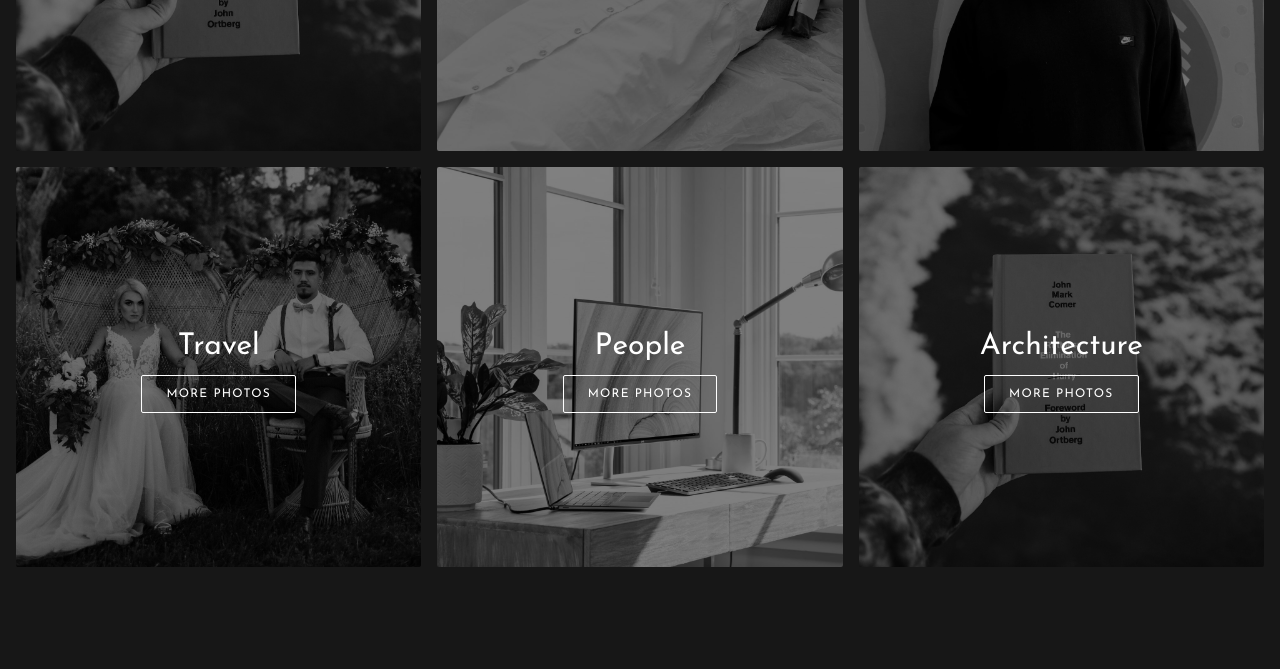
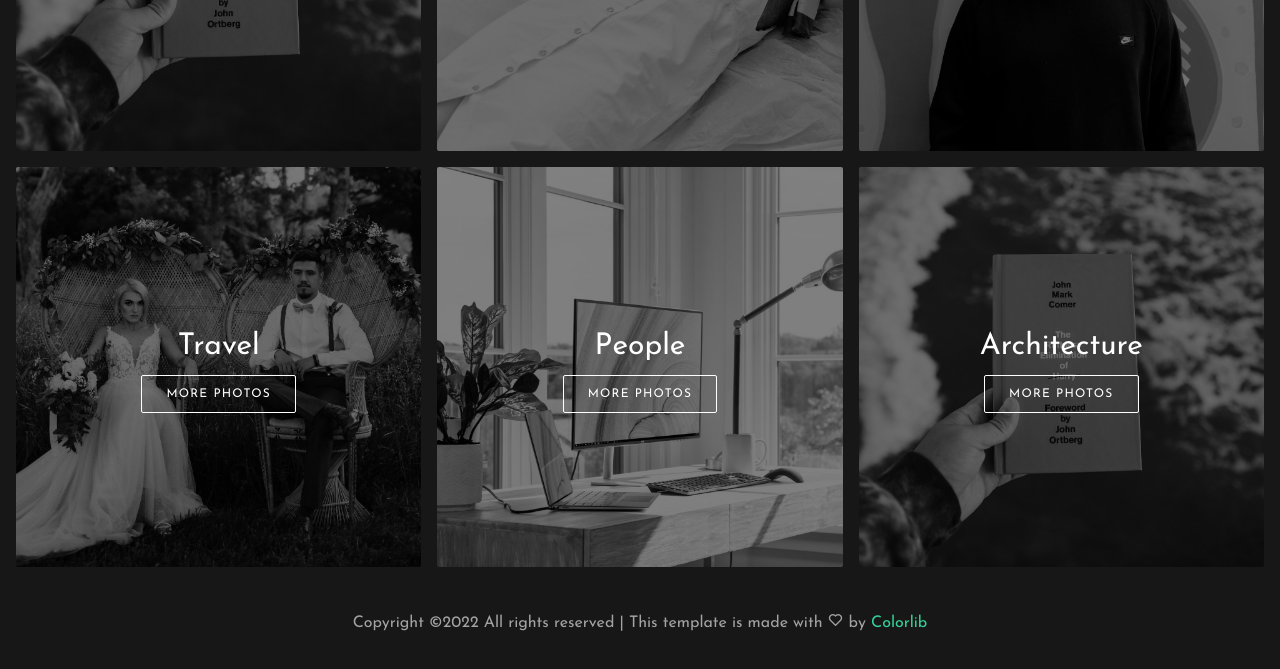
Before and after one commit to James-alderson/English-Templates, a website: page Templates/02-Photosen/src/index.html in a window 1280 px wide. Shown: the part 785-1454 px from the top of the page. Before the commit the page ends 1360 px from the top, so only its background shows below. Drawn offline with Linux system fonts and the light colour scheme.

Commit message:
Create 'footer' section

```diff
--- a/Templates/02-Photosen/src/index.html
+++ b/Templates/02-Photosen/src/index.html
@@ -347,5 +347,17 @@
         </div>
       </div>
     </main>
+    <footer class="py-9 px-4 text-center text-neutral-400">
+      <div>
+        Copyright ©2022 All rights reserved | This template is made with
+        <i class="boxicons-heart"></i> by
+        <a
+          class="text-emerald-400 transition-colors hover:text-emerald-600 focus:text-emerald-600"
+          href="https://colorlib.com"
+          target="_blank"
+          >Colorlib</a
+        >
+      </div>
+    </footer>
   </body>
 </html>
```
Also changed, not shown: Templates/02-Photosen/src/css/main.css.
